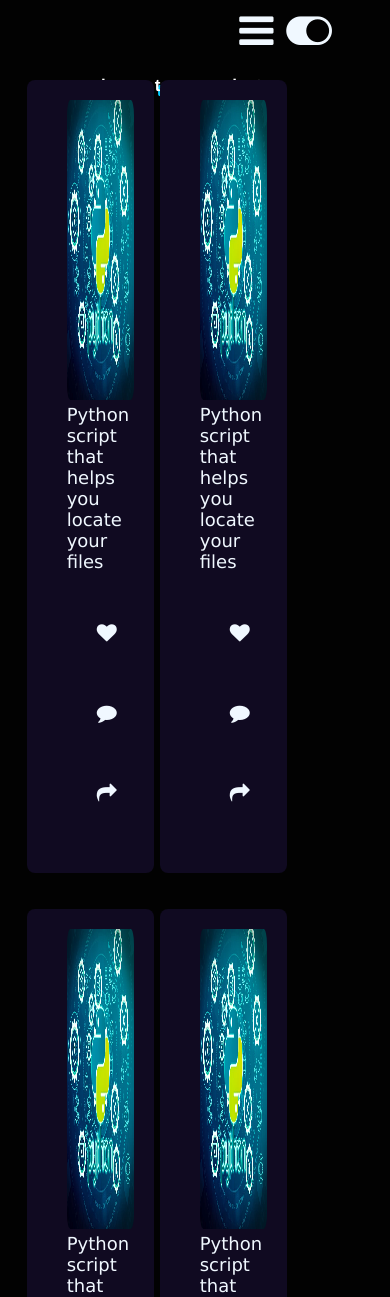
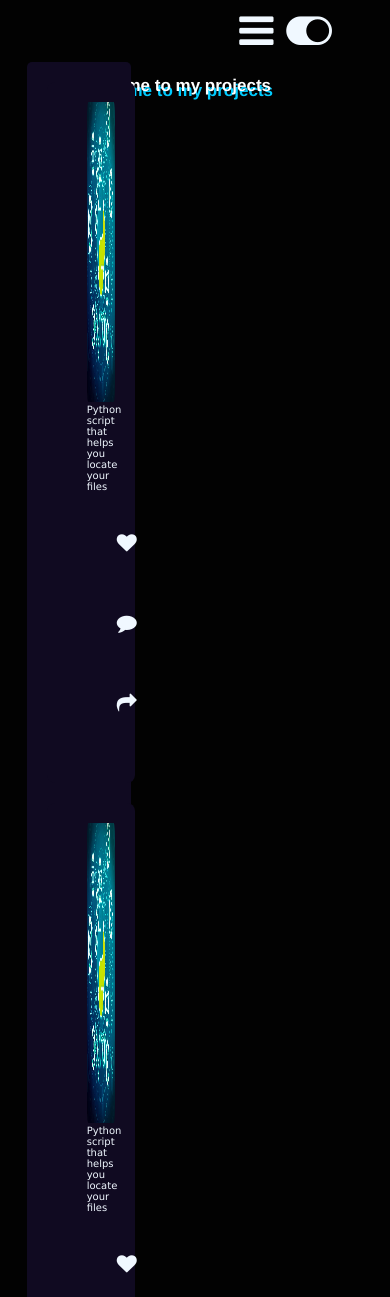
Before and after one commit to tharcissentirandekura/portapp, a Django app: page /portfolio/ in a window 390 px wide. Shown: the top 1297 px of the page. Run offline with Django 4.2, Linux system fonts and the light colour scheme.

Commit message:
save the files

```diff
--- a/oberlin/tharack/static/tharack/backend/index.js
+++ b/oberlin/tharack/static/tharack/backend/index.js
@@ -1,4 +1,7 @@
-function change() {
+
+
+
+function change(){
     document.querySelector("#backs").onclick = () => {
 
       if (document.querySelector("body").style.backgroundColor === "white") {
@@ -10,10 +13,10 @@
         document.querySelector("body").style.color = "black";
         document.querySelector(".nav-bar").style.color = "white";
       }
-    };
+    }
   }
 
-  function toggles() {
+function toggles() {
     let state = document.querySelector(".nav-bar");
     let positioning = document.querySelector(".menue");
     document.querySelector("#show").onclick = () => {
@@ -25,12 +28,10 @@
         positioning.style.bottom = "70px";
 
 
-        state.style.display.scrollBehavior = "smooth";
       } else {
         state.style.display = "none";
         positioning.style.display = "block";
-        // positioning.style.fontSize = "x-large";
 
       }
-    };
+    }
   }
--- a/oberlin/tharack/static/tharack/files/portfolio.css
+++ b/oberlin/tharack/static/tharack/files/portfolio.css
@@ -53,3 +53,29 @@
     height: 10px;
     transition: 5.30s;
 }
+
+
+@media screen and (max-width: 800px) {
+    .project{
+        position: relative;
+        padding: 10px 10px 20px 20px;
+        background-color: rgb(16, 10, 33);
+        width: 20%;
+        border-radius: 5px;
+    }
+}
+
+@media screen and (min-width: 40px) {
+    body{
+        font-size: 10px;
+
+    }
+    .project{
+        position: relative;
+        display: grid;
+        padding: 10px 10px 20px 20px;
+        background-color: rgb(16, 10, 33);
+        width: 20%;
+        border-radius: 5px;
+    }
+}
```
Also changed, not shown: oberlin/tharack/static/tharack/files/contact.css (line endings or trailing spaces).
